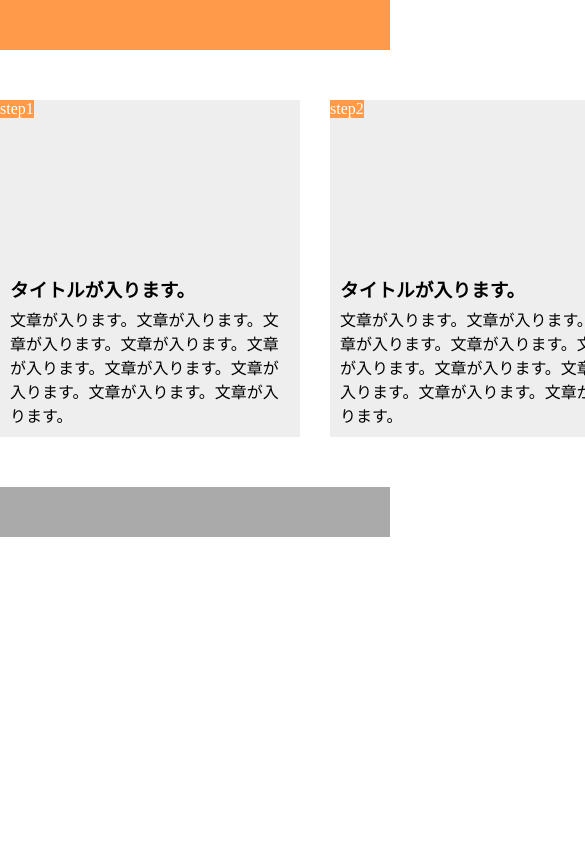
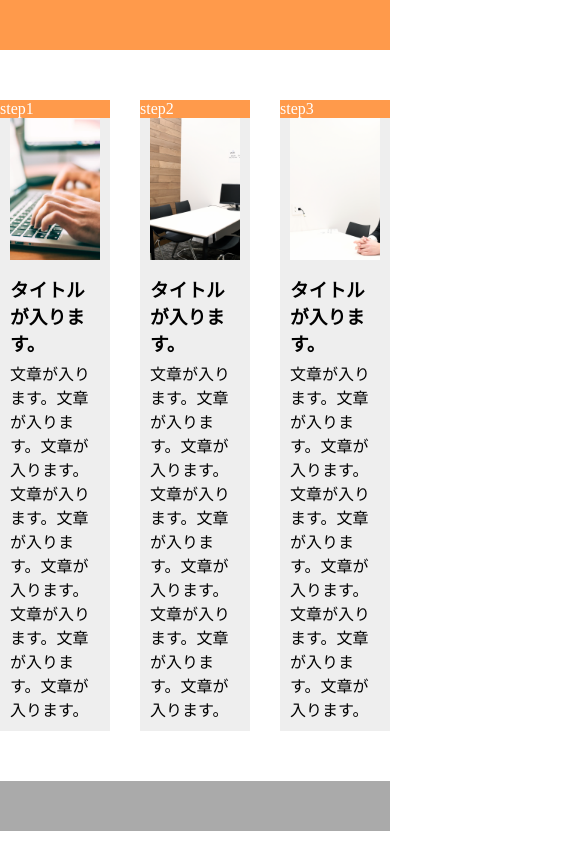
Before and after one commit to satouyuiko/chapter9, a plain HTML site: page index.html in a window 390 px wide. Shown: the top 844 px of the page, 585 px wide, since content can reach past the window. Drawn offline with Linux system fonts and the light colour scheme.

Commit message:
[Start] 1-10

```diff
--- a/index.html
+++ b/index.html
@@ -3,6 +3,7 @@
 
   <head>
       <meta charset="UTF-8"/>
+      <meta name="viewport" content="width=device-width,initial-scale=1.0">
        <title>chapter9</title>
       <link rel="stylesheet" href="style.css" />
   </head>
--- a/style.css
+++ b/style.css
@@ -26,6 +26,7 @@ main {
 .step-box:last-child {
   margin-right: 0;
 }
+
 
 .step-img1 {
   height: 150px;
@@ -64,3 +65,44 @@ footer {
   height: 50px;
   background-color: #aaa;
 }
+
+@media screen and (max-width:768px) {
+  header {
+     width: 100%;
+     }
+
+  main {
+     width: 100%;
+     }
+
+  .step-box {
+     width: 100%;
+     }
+
+  .step-box:last-child {
+     width: 100%;
+}
+
+.step-img1 {
+     width: 100%;
+}
+
+.step-img2 {
+     width: 100%;
+}
+
+.step-img3 {
+     width: 100%;
+}
+
+.step-num {
+     width: 100%;
+}
+
+.title {
+     width: 100%;
+}
+
+footer {
+     width: 100%;
+}
```
Also changed, not shown: img/flow01.png (added), img/flow02.png (added), img/flow03.png (added).
